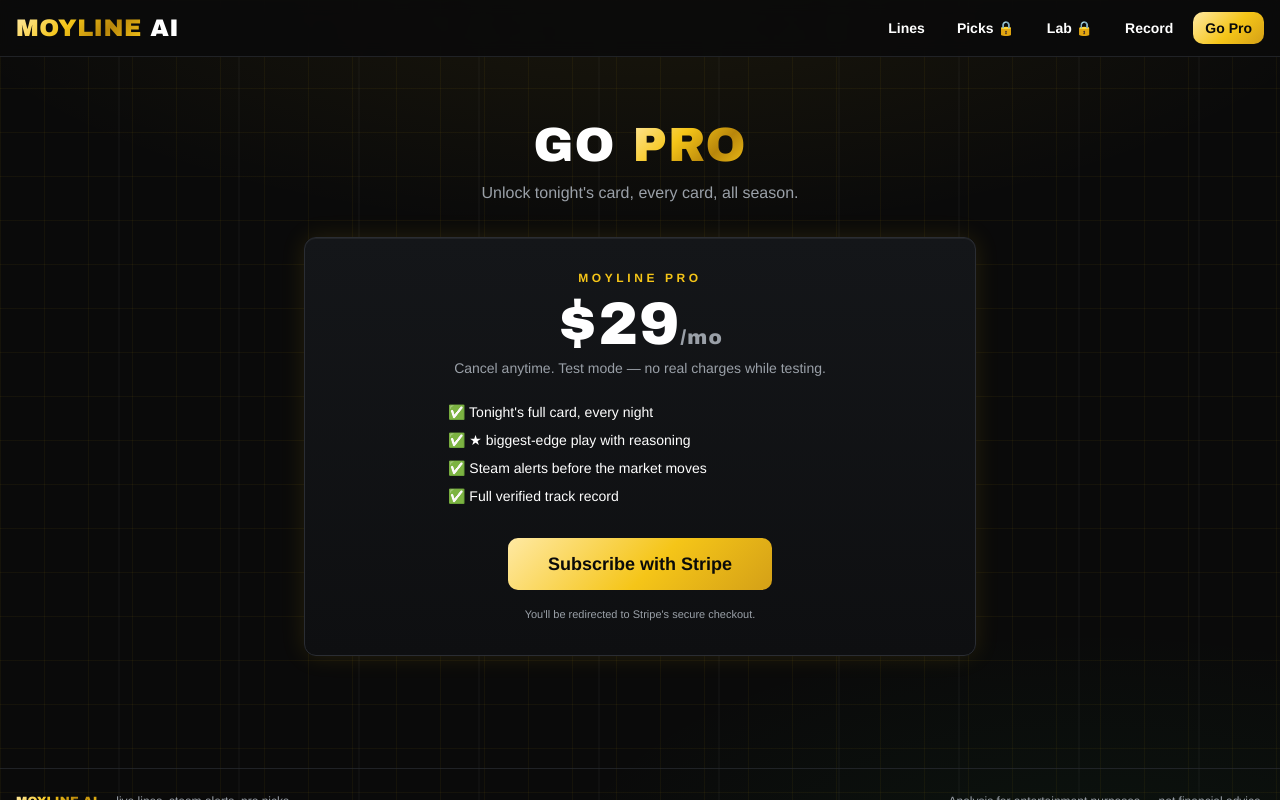
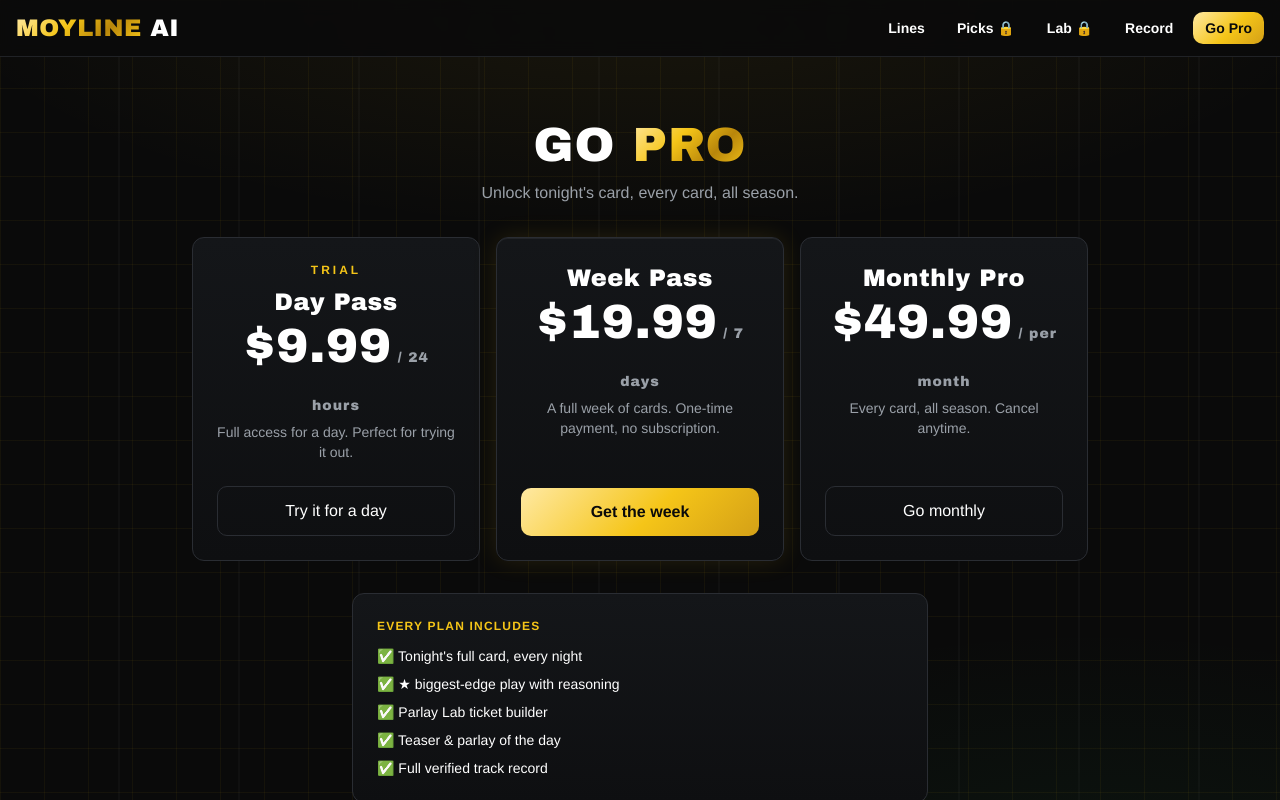
Before and after one commit to ypz8jndpgf-dot/Moyline-ai, a Next.js app: page /pricing in a window 1280 px wide. Shown: the top 800 px of the page. Built offline with nearby package versions, Linux system fonts and the light colour scheme.

Commit message:
pricing: three tiers

```diff
--- a/src/app/api/stripe/checkout/route.ts
+++ b/src/app/api/stripe/checkout/route.ts
@@ -1,11 +1,17 @@
 import { NextResponse } from "next/server";
 import { auth } from "@/lib/auth";
-import { getStripe, getPriceId, getAppUrl } from "@/lib/stripe";
+import { getStripe, getPriceId, getAppUrl, PriceTier } from "@/lib/stripe";
 
 export const dynamic = "force-dynamic";
 
-/** Create a Stripe Checkout session (subscription mode, TEST keys = no real charges). */
-export async function POST() {
+const TIERS: PriceTier[] = ["daily", "weekly", "monthly"];
+
+/**
+ * Create a Stripe Checkout session.
+ * - daily/weekly: one-time payment (24h / 7d access via webhook expiry).
+ * - monthly: recurring subscription.
+ */
+export async function POST(req: Request) {
   const session = await auth();
   const email = session?.user?.email;
   if (!email) {
@@ -18,15 +24,24 @@
     return NextResponse.json({ error: "Owner account already has full access" }, { status: 400 });
   }
 
+  let tier: PriceTier = "monthly";
+  try {
+    const body = await req.json();
+    if (body && TIERS.includes(body.tier)) tier = body.tier;
+  } catch {
+    // no body — default to monthly
+  }
+
   try {
     const stripe = getStripe();
+    const isRecurring = tier === "monthly";
     const checkout = await stripe.checkout.sessions.create({
-      mode: "subscription",
+      mode: isRecurring ? "subscription" : "payment",
       customer_email: email,
-      line_items: [{ price: getPriceId(), quantity: 1 }],
+      line_items: [{ price: getPriceId(tier), quantity: 1 }],
       success_url: `${getAppUrl()}/picks?subscribed=1`,
       cancel_url: `${getAppUrl()}/pricing`,
-      metadata: { email },
+      metadata: { email, tier },
     });
     return NextResponse.json({ url: checkout.url });
   } catch (e) {
--- a/src/app/api/webhooks/stripe/route.ts
+++ b/src/app/api/webhooks/stripe/route.ts
@@ -42,12 +42,25 @@
         const s = event.data.object as Stripe.Checkout.Session;
         const email = s.metadata?.email || s.customer_email || (s.customer ? await emailForCustomer(s.customer as string) : null);
         if (email) {
+          const tier = s.metadata?.tier || "monthly";
+          if (s.mode === "payment") {
+            // One-time day/week pass: grant time-limited access.
+            const days = tier === "weekly" ? 7 : 1;
+            const expiresAt = new Date(Date.now() + days * 24 * 60 * 60 * 1000).toISOString();
+            await setSubscription(email, {
+              status: "active",
+              customerId: (s.customer as string) || undefined,
+              updatedAt: new Date().toISOString(),
+              expiresAt,
+            });
+          } else {
             await setSubscription(email, {
               status: "active",
               customerId: (s.customer as string) || undefined,
               subscriptionId: (s.subscription as string) || undefined,
               updatedAt: new Date().toISOString(),
             });
+          }
         }
         break;
       }
--- a/src/app/pricing/page.tsx
+++ b/src/app/pricing/page.tsx
@@ -2,48 +2,126 @@
 
 import { useState } from "react";
 
+type Tier = "daily" | "weekly" | "monthly";
+
+const TIERS: {
+  id: Tier;
+  name: string;
+  price: string;
+  per: string;
+  tag?: string;
+  blurb: string;
+  cta: string;
+  featured?: boolean;
+}[] = [
+  {
+    id: "daily",
+    name: "Day Pass",
+    price: "$9.99",
+    per: "24 hours",
+    tag: "Trial",
+    blurb: "Full access for a day. Perfect for trying it out.",
+    cta: "Try it for a day",
+  },
+  {
+    id: "weekly",
+    name: "Week Pass",
+    price: "$19.99",
+    per: "7 days",
+    blurb: "A full week of cards. One-time payment, no subscription.",
+    cta: "Get the week",
+    featured: true,
+  },
+  {
+    id: "monthly",
+    name: "Monthly Pro",
+    price: "$49.99",
+    per: "per month",
+    blurb: "Every card, all season. Cancel anytime.",
+    cta: "Go monthly",
+  },
+];
+
+const PERKS = [
+  "Tonight's full card, every night",
+  "★ biggest-edge play with reasoning",
+  "Parlay Lab ticket builder",
+  "Teaser & parlay of the day",
+  "Full verified track record",
+];
+
 export default function PricingPage() {
-  const [loading, setLoading] = useState(false);
+  const [loading, setLoading] = useState<Tier | null>(null);
   const [error, setError] = useState("");
 
-  async function subscribe() {
-    setLoading(true);
+  async function subscribe(tier: Tier) {
+    setLoading(tier);
     setError("");
     try {
-      const res = await fetch("/api/stripe/checkout", { method: "POST" });
+      const res = await fetch("/api/stripe/checkout", {
+        method: "POST",
+        headers: { "Content-Type": "application/json" },
+        body: JSON.stringify({ tier }),
+      });
       const data = await res.json();
       if (!res.ok) throw new Error(data.error || "Checkout failed");
       window.location.href = data.url;
     } catch (e) {
       setError(e instanceof Error ? e.message : "Checkout failed");
     } finally {
-      setLoading(false);
+      setLoading(null);
     }
   }
 
   return (
-    <div className="max-w-2xl mx-auto text-center py-10">
+    <div className="max-w-4xl mx-auto text-center py-10">
       <h1 className="font-display text-5xl mb-3">
         GO <span className="gold-text">PRO</span>
       </h1>
       <p className="text-muted mb-8">Unlock tonight&apos;s card, every card, all season.</p>
 
-      <div className="card card-glow p-8 gold-border">
-        <p className="text-xs font-bold uppercase tracking-[0.3em] text-gold mb-2">MoyLine Pro</p>
-        <p className="font-display text-6xl mb-1">$29<span className="text-xl text-muted">/mo</span></p>
-        <p className="text-muted text-sm mb-6">Cancel anytime. Test mode — no real charges while testing.</p>
-        <ul className="text-left text-sm space-y-2 mb-8 max-w-sm mx-auto">
-          <li>✅ Tonight&apos;s full card, every night</li>
-          <li>✅ ★ biggest-edge play with reasoning</li>
-          <li>✅ Steam alerts before the market moves</li>
-          <li>✅ Full verified track record</li>
+      <div className="grid gap-4 md:grid-cols-3 mb-8">
+        {TIERS.map((t) => (
+          <div
+            key={t.id}
+            className={`card p-6 flex flex-col ${t.featured ? "card-glow gold-border" : ""}`}
+          >
+            {t.tag && (
+              <p className="text-xs font-bold uppercase tracking-[0.25em] text-gold mb-2">{t.tag}</p>
+            )}
+            <p className="font-display text-2xl mb-1">{t.name}</p>
+            <p className="font-display text-5xl mb-1">
+              {t.price}
+              <span className="text-sm text-muted"> / {t.per}</span>
+            </p>
+            <p className="text-muted text-sm mb-6 min-h-[40px]">{t.blurb}</p>
+            <button
+              onClick={() => subscribe(t.id)}
+              disabled={loading !== null}
+              className={`px-6 py-3 mt-auto ${t.featured ? "btn-gold" : "btn-ghost"} disabled:opacity-50`}
+            >
+              {loading === t.id ? "Loading…" : t.cta}
+            </button>
+          </div>
+        ))}
+      </div>
+
+      {error && <p className="text-down text-sm mb-4">{error}</p>}
+
+      <div className="card p-6 max-w-xl mx-auto text-left">
+        <p className="text-xs font-bold uppercase tracking-widest text-gold mb-3">
+          Every plan includes
+        </p>
+        <ul className="text-sm space-y-2">
+          {PERKS.map((p) => (
+            <li key={p}>✅ {p}</li>
+          ))}
         </ul>
-        <button onClick={subscribe} disabled={loading} className="btn-gold px-10 py-3 text-lg disabled:opacity-50">
-          {loading ? "Loading…" : "Subscribe with Stripe"}
-        </button>
-        {error && <p className="text-down text-sm mt-4">{error}</p>}
-        <p className="text-[11px] text-muted mt-4">You&apos;ll be redirected to Stripe&apos;s secure checkout.</p>
       </div>
+      <p className="text-[11px] text-muted mt-6">
+        Day and week passes are one-time payments. Monthly is a subscription — cancel anytime.
+        You&apos;ll be redirected to Stripe&apos;s secure checkout.
+      </p>
     </div>
   );
 }
--- a/src/lib/store.ts
+++ b/src/lib/store.ts
@@ -114,22 +114,68 @@
   customerId?: string;
   subscriptionId?: string;
   updatedAt: string;
+  /** For one-time day/week passes: ISO timestamp when access lapses. */
+  expiresAt?: string;
 }
 
 const SUBS_FILE = "subscriptions.json";
+const SUB_KEY_PREFIX = "moyline:sub:";
+
+function redisConfigured(): boolean {
+  const url = (process.env.UPSTASH_REDIS_REST_URL || "").trim();
+  const token = (process.env.UPSTASH_REDIS_REST_TOKEN || "").trim();
+  return !!url && !!token;
+}
+
+async function redisClient() {
+  const { Redis } = await import("@upstash/redis");
+  const clean = (v: string | undefined) => {
+    let s = (v || "").trim();
+    const eq = s.indexOf("=");
+    if (eq > 0 && /^[A-Z][A-Z0-9_]{2,}$/.test(s.slice(0, eq))) s = s.slice(eq + 1).trim();
+    return s.replace(/^["']+|["']+$/g, "");
+  };
+  return new Redis({
+    url: clean(process.env.UPSTASH_REDIS_REST_URL),
+    token: clean(process.env.UPSTASH_REDIS_REST_TOKEN),
+  });
+}
+
+const subKey = (email: string) => SUB_KEY_PREFIX + email.toLowerCase();
 
 export async function getSubscription(email: string): Promise<SubRecord> {
+  const none: SubRecord = { status: "none", updatedAt: new Date().toISOString() };
+  if (redisConfigured()) {
+    try {
+      const redis = await redisClient();
+      const raw = await redis.get<string>(subKey(email));
+      if (!raw) return none;
+      return (typeof raw === "string" ? JSON.parse(raw) : raw) as SubRecord;
+    } catch {
+      return none;
+    }
+  }
+  // Local-dev fallback: JSON file.
   const all = await readJson<Record<string, SubRecord>>(SUBS_FILE, {});
-  return all[email.toLowerCase()] || { status: "none", updatedAt: new Date().toISOString() };
+  return all[email.toLowerCase()] || none;
 }
 
 export async function setSubscription(email: string, rec: SubRecord): Promise<void> {
+  if (redisConfigured()) {
+    try {
+      const redis = await redisClient();
+      await redis.set(subKey(email), JSON.stringify(rec));
+      return;
+    } catch {
+      // fall through to file
+    }
+  }
   const all = await readJson<Record<string, SubRecord>>(SUBS_FILE, {});
   all[email.toLowerCase()] = rec;
   await writeJson(SUBS_FILE, all);
 }
 
-/** Owner bypass + beta allowlist + active/trialing check. */
+/** Owner bypass + beta allowlist + active/trialing check + unexpired pass check. */
 export function hasAccess(email: string | null | undefined, sub: SubRecord): boolean {
   const admin = (process.env.ADMIN_EMAIL || "").toLowerCase();
   if (email && admin && email.toLowerCase() === admin) return true;
@@ -138,5 +184,11 @@
     .map((s) => s.trim().toLowerCase())
     .filter(Boolean);
   if (email && beta.includes(email.toLowerCase())) return true;
-  return sub.status === "active" || sub.status === "trialing";
+  if (sub.status === "active" || sub.status === "trialing") {
+    if (sub.expiresAt) {
+      return new Date(sub.expiresAt).getTime() > Date.now();
+    }
+    return true;
+  }
+  return false;
 }
--- a/src/lib/stripe.ts
+++ b/src/lib/stripe.ts
@@ -11,11 +11,24 @@
   return stripeClient;
 }
 
-/** Price ID for the monthly subscription (set in Stripe dashboard, test mode). */
-export function getPriceId(): string {
-  const id = process.env.STRIPE_PRICE_ID;
-  if (!id) throw new Error("STRIPE_PRICE_ID is not set");
+/** Price ID for a tier (set in Stripe dashboard). */
+export type PriceTier = "daily" | "weekly" | "monthly";
+
+const PRICE_ENV: Record<PriceTier, string> = {
+  daily: "STRIPE_PRICE_DAILY",
+  weekly: "STRIPE_PRICE_WEEKLY",
+  monthly: "STRIPE_PRICE_MONTHLY",
+};
+
+export function getPriceId(tier: PriceTier = "monthly"): string {
+  const id = process.env[PRICE_ENV[tier]];
+  if (!id) throw new Error(`${PRICE_ENV[tier]} is not set`);
   return id;
+}
+
+/** @deprecated Use getPriceId(tier). Kept for backward compatibility. */
+export function getMonthlyPriceId(): string {
+  return getPriceId("monthly");
 }
 
 export function getAppUrl(): string {
```
Lines whose indentation alone changed are shown as unchanged.
